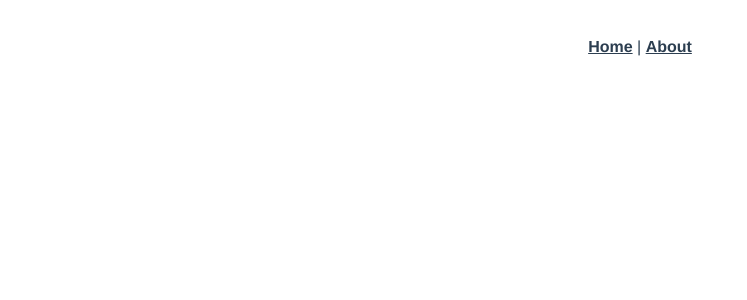
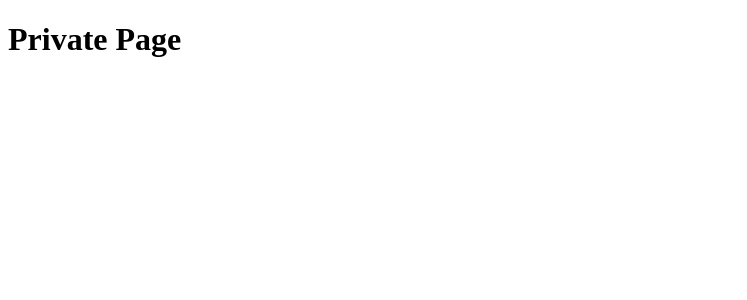
Before and after one commit to jlozan38/TheLogin, a Vue app: page /private in a window 1280 px wide. Shown: the top 300 px of the page, without its empty margins (0-747 px from the left). Built offline with nearby package versions, Linux system fonts and the light colour scheme.

Commit message:
Vuex Store

```diff
--- a/package.json
+++ b/package.json
@@ -9,6 +9,8 @@
   },
   "dependencies": {
     "core-js": "^3.6.4",
+    "firebase": "^7.9.3",
+    "firebaseui": "^4.4.0",
     "vue": "^2.6.11",
     "vue-router": "^3.1.5",
     "vuex": "^3.1.2"
--- a/src/App.vue
+++ b/src/App.vue
@@ -1,32 +1,5 @@
 <template>
-  <div id="app">
-    <div id="nav">
-      <router-link to="/">Home</router-link> |
-      <router-link to="/about">About</router-link>
-    </div>
+<div>
     <router-view />
-  </div>
+</div>
 </template>
-
-<style lang="scss">
-#app {
-  font-family: Avenir, Helvetica, Arial, sans-serif;
-  -webkit-font-smoothing: antialiased;
-  -moz-osx-font-smoothing: grayscale;
-  text-align: center;
-  color: #2c3e50;
-}
-
-#nav {
-  padding: 30px;
-
-  a {
-    font-weight: bold;
-    color: #2c3e50;
-
-    &.router-link-exact-active {
-      color: #42b983;
-    }
-  }
-}
-</style>
--- a/src/router/index.js
+++ b/src/router/index.js
@@ -1,6 +1,9 @@
 import Vue from "vue";
 import VueRouter from "vue-router";
 import Home from "../views/Home.vue";
+import Login from "../views/Login.vue";
+import Public from "../views/Public.vue";
+import Private from "../views/Private.vue";
 
 Vue.use(VueRouter);
 
@@ -9,6 +12,21 @@ const routes = [
     path: "/",
     name: "Home",
     component: Home
+  },
+  {
+    path: "/login",
+    name: "Login",
+    component: Login
+  },
+  {
+    path: "/public",
+    name: "Public",
+    component: Public
+  },
+  {
+    path: "/private",
+    name: "Private",
+    component: Private
   }
 ];
 
--- a/src/store/index.js
+++ b/src/store/index.js
@@ -4,8 +4,16 @@ import Vuex from "vuex";
 Vue.use(Vuex);
 
 export default new Vuex.Store({
-  state: {},
-  mutations: {},
-  actions: {},
-  modules: {}
+  state: {
+    user: {}
+  },
+  getters: {
+    getUser: state => state.user
+  },
+  mutations: {
+    settingUser: (state, user) => (state.user = user)
+  },
+  actions: {
+    setUser: ({commit}, user) => commit("settingUser", user)
+  }
 });
--- /dev/null
+++ b/src/views/Login.vue
@@ -0,0 +1,15 @@
+<template>
+    <div>
+        <h1>Login Page</h1>
+    </div>
+</template>
+
+<script>
+export default {
+    name: "Login"
+}
+</script>
+
+<style lang="scss" scoped>
+
+</style>
--- /dev/null
+++ b/src/views/Private.vue
@@ -0,0 +1,15 @@
+<template>
+    <div>
+<h1>Private Page</h1>
+    </div>
+</template>
+
+<script>
+export default {
+    name: "Private"
+}
+</script>
+
+<style lang="scss" scoped>
+
+</style>
--- /dev/null
+++ b/src/views/Public.vue
@@ -0,0 +1,15 @@
+<template>
+    <div>
+<h1>Public Page</h1>
+    </div>
+</template>
+
+<script>
+export default {
+    name: "Public"
+}
+</script>
+
+<style lang="scss" scoped>
+
+</style>
```
Also changed, not shown: 1 other file (tests, documents, lock files or other folders).
